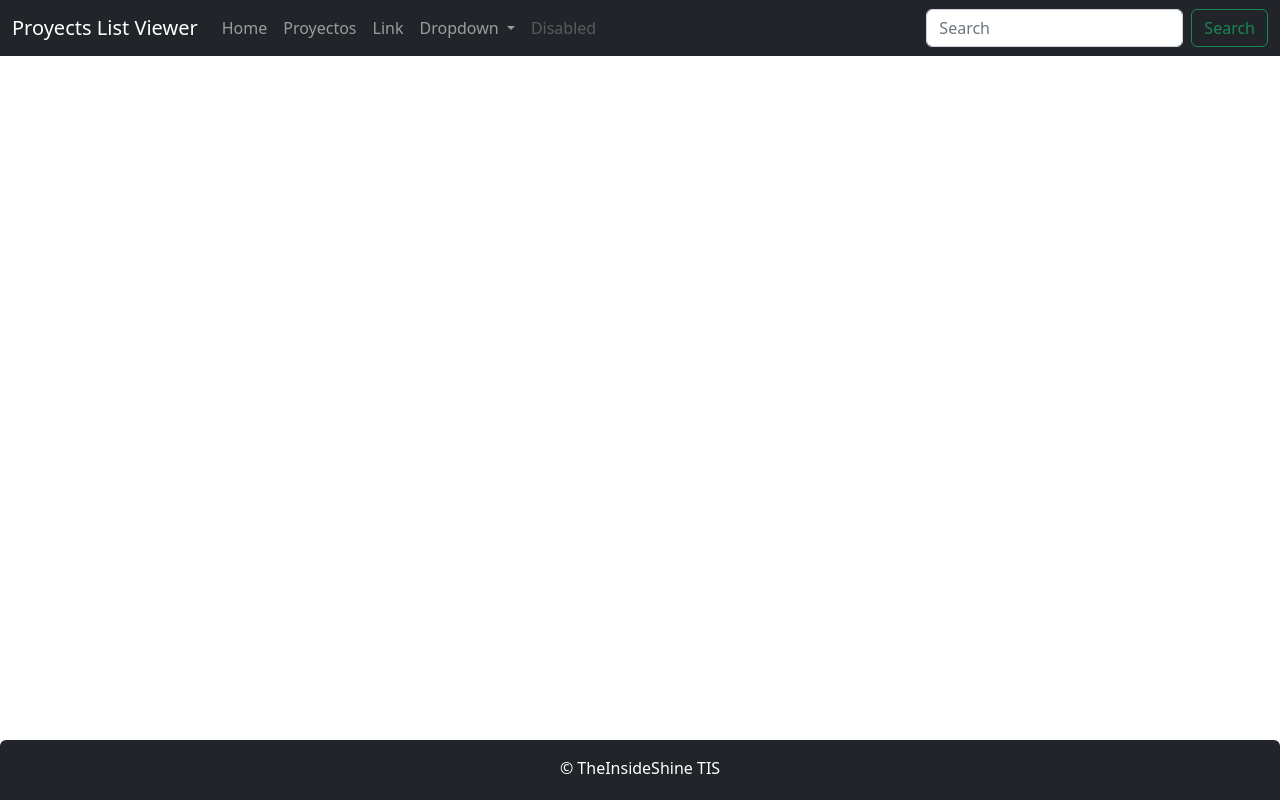
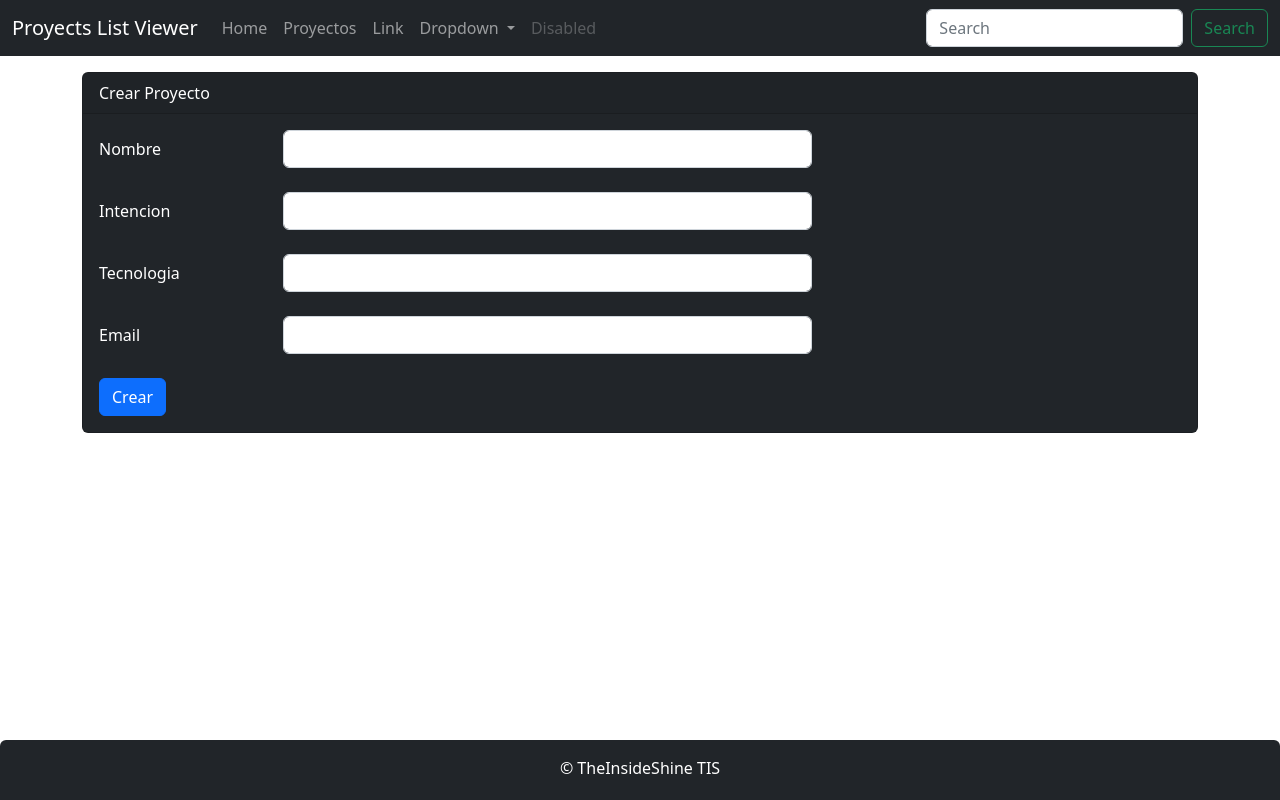
Before and after one commit to theinsideshine/angular-proyectsapp, an Angular app: page /proyects/form/1 in a window 1280 px wide. Before the commit this address led to /. Built offline with nearby package versions, Linux system fonts and the light colour scheme; no server answers.

Commit message:
Crud en angular

```diff
--- a/package.json
+++ b/package.json
@@ -19,6 +19,7 @@
     "@angular/platform-browser-dynamic": "^14.0.0",
     "@angular/router": "^14.0.0",
     "rxjs": "~7.5.0",
+    "sweetalert2": "^7.26.9",
     "tslib": "^2.3.0",
     "zone.js": "~0.11.4"
   },
--- a/src/app/app.component.html
+++ b/src/app/app.component.html
@@ -1,5 +1,5 @@
 <app-header></app-header>
-<div class="container my-3">
+<div class="container my-3 pb-3">
 
   <router-outlet></router-outlet>
 </div>
--- /dev/null
+++ b/src/app/proyects/form.component.html
@@ -0,0 +1,54 @@
+<div class="card bg-dark text-white">
+    <div class="card-header">{{ tittle }}</div>
+    <div class="card-body">
+
+      <form>
+        <div class="form-group row">
+          <label for="nombre" class="col-form-label col-sm-2">Nombre</label>
+          <div class="col-sm-6">
+            <input type="text"  class="form-control" [(ngModel)]="proyect.name" name="name">
+          </div>
+        </div>
+
+        <br>
+
+        <div class="form-group row">
+          <label for="apellido" class="col-form-label col-sm-2">Intencion</label>
+          <div class="col-sm-6">
+            <input type="text" class="form-control" [(ngModel)]="proyect.intention" name="intention">
+          </div>
+        </div>
+
+        <br>
+
+        <div class="form-group row">
+            <label for="apellido" class="col-form-label col-sm-2">Tecnologia</label>
+            <div class="col-sm-6">
+              <input type="text" class="form-control" [(ngModel)]="proyect.technology" name="technology">
+            </div>
+        </div>
+
+        <br>
+
+        <div class="form-group row">
+          <label for="email" class="col-form-label col-sm-2">Email</label>
+          <div class="col-sm-6">
+            <input type="text" class="form-control" [(ngModel)]="proyect.email" name="email">
+          </div>
+        </div>
+
+        <br>
+
+        <div class="form-group row">
+          <div class="col-sm-6">
+            <button class="btn btn-primary" role="button" (click)='create()' *ngIf="!proyect.id else elseBlock">Crear</button>
+
+            <ng-template #elseBlock>
+              <button class="btn btn-primary" role="button" (click)='update()'>Editar</button>
+            </ng-template>
+          </div>
+        </div>
+      </form>
+
+    </div>
+  </div>
--- /dev/null
+++ b/src/app/proyects/form.component.ts
@@ -0,0 +1,58 @@
+import { Component, OnInit } from '@angular/core';
+
+
+import { Router, ActivatedRoute } from '@angular/router';
+import swal from 'sweetalert2'
+
+import { Proyect } from './proyect';
+import { ProyectService } from './proyect.service';
+
+@Component({
+  selector: 'app-form',
+  templateUrl: 'form.component.html'
+
+})
+export class FormComponent implements OnInit {
+
+  public proyect: Proyect = new Proyect();
+  public tittle:string = "Crear Proyecto";
+
+  constructor(private proyectService: ProyectService,
+    private router: Router,private activatedRoute: ActivatedRoute) { }
+
+  ngOnInit(): void {
+    this.loadProyect()
+
+  }
+
+  loadProyect(): void{
+
+    this.activatedRoute.params.subscribe(params => {
+      let id = params['id']
+
+      if(id){
+        this.proyectService.getProyect(id).subscribe( (proyect) => this.proyect = proyect)
+
+      }
+    })
+  }
+
+  public create():void {
+    this.proyectService.create(this.proyect)
+    .subscribe( proyect => {
+      this.router.navigate(['/proyects'])
+      swal('Nuevo proyecto', `Proyecto ${proyect.name} creado con éxito!`, 'success')
+    }
+    );
+  }
+
+  update():void{
+    this.proyectService.update(this.proyect)
+    .subscribe( proyect => {
+      this.router.navigate(['/proyects'])
+      swal('Proyecto Actualizado', `Proyecto ${proyect.name} actualizado con éxito!`, 'success')
+    }
+
+    )
+  }
+}
--- a/src/app/proyects/proyect.service.ts
+++ b/src/app/proyects/proyect.service.ts
@@ -2,12 +2,16 @@ import { Injectable } from '@angular/core';
 //import { PROYECTS } from './proyects.json';
 import { Proyect } from './proyect';
 import { Observable, of } from 'rxjs';
-import { HttpClient, HttpClientModule } from '@angular/common/http';
+import { HttpClient, HttpHeaders } from '@angular/common/http';
 import { map } from 'rxjs';
 
 @Injectable()
 export class ProyectService {
+
   private urlEndPoint:string = 'http://localhost:8080/api/proyects';
+
+  private httpHeaders = new HttpHeaders({ 'Content-Type': 'application/json' });
+
   constructor(private http: HttpClient) { }
 
 
@@ -16,4 +20,22 @@ export class ProyectService {
       map ( (response)=> response  as Proyect[])
     );
   }
+
+  create (proyect: Proyect ): Observable<Proyect> {
+    return this.http.post<Proyect>(this.urlEndPoint,proyect,{headers:this.httpHeaders})
+
+  }
+
+  getProyect(id: any): Observable<Proyect> {
+    return this.http.get<Proyect>(`${this.urlEndPoint}/${id}`)
+  }
+
+  update(proyect: Proyect): Observable<Proyect> {
+    return this.http.put<Proyect>(`${this.urlEndPoint}/${proyect.id}`, proyect, { headers: this.httpHeaders })
+  }
+
+  delete(id: number): Observable<Proyect> {
+    return this.http.delete<Proyect>(`${this.urlEndPoint}/${id}`, { headers: this.httpHeaders })
+  }
+
 }
--- a/src/app/proyects/proyects.component.html
+++ b/src/app/proyects/proyects.component.html
@@ -3,7 +3,16 @@
     <div class="card-body text-primary">
       <h5 class="card-title">Listado de proyectos</h5>
 
-      <table class="table table-bordered table-striped">
+      <div class="my-2 text-left">
+        <button class="btn btn-rounded btn-primary" type="button" [routerLink]="['/proyects/form']">
+          Crear Proyecto
+        </button>
+      </div>
+      <div *ngIf="proyects?.length==0" class="alert alert-info">
+        No hay registros en la base de datos
+      </div>
+
+      <table class="table table-bordered table-striped " *ngIf="proyects?.length>0">
         <thead>
           <tr>
             <th>id</th>
@@ -12,6 +21,8 @@
             <th>fecha</th>
             <th>tecnologia</th>
             <th>email</th>
+            <th>editar</th>
+            <th>eliminar</th>
           </tr>
         </thead>
         <tbody>
@@ -22,6 +33,12 @@
             <td>{{ proyect.createAt }}</td>
             <td>{{ proyect.technology }}</td>
             <td>{{ proyect.email }}</td>
+            <td>
+              <button type="button" name="editar" [routerLink]="['/proyects/form', proyect.id]" class="btn btn-primary btn-sm">editar</button>
+            </td>
+            <td>
+            <button type="button" name="eliminar" (click)='delete(proyect)' class="btn btn-danger btn-sm">eliminar</button>
+          </td>
           </tr>
         </tbody>
       </table>
--- a/src/app/proyects/proyects.component.ts
+++ b/src/app/proyects/proyects.component.ts
@@ -1,6 +1,8 @@
 import { Component, OnInit } from '@angular/core';
 import { Proyect } from './proyect';
 import { ProyectService } from './proyect.service';
+
+import swal from 'sweetalert2'
 
 
 @Component({
@@ -15,12 +17,44 @@ export class ProyectsComponent implements OnInit {
 
   constructor(private proyectService: ProyectService) {
 
+
+  }
+
+  ngOnInit(): void {
     this.proyectService.getProyects().subscribe(
       proyects => this.proyects = proyects
    );
   }
+  delete(proyect: Proyect): void {
+    swal({
+      title: 'Está seguro?',
+      text: `¿Seguro que desea eliminar al cliente ${proyect.name} ?`,
+      type: 'warning',
+      showCancelButton: true,
+      confirmButtonColor: '#3085d6',
+      cancelButtonColor: '#d33',
+      confirmButtonText: 'Si, eliminar!',
+      cancelButtonText: 'No, cancelar!',
+      confirmButtonClass: 'btn btn-success',
+      cancelButtonClass: 'btn btn-danger',
+      buttonsStyling: false,
+      reverseButtons: true
+    }).then((result) => {
+      if (result.value) {
 
-  ngOnInit(): void {
+        this.proyectService.delete(proyect.id).subscribe(
+          response => {
+            this.proyects = this.proyects.filter(cli => cli !== proyect)
+            swal(
+              'Cliente Eliminado!',
+              `Cliente ${proyect.name} eliminado con éxito.`,
+              'success'
+            )
+          }
+        )
+
+      }
+    })
   }
 
 }
--- a/src/styles.css
+++ b/src/styles.css
@@ -1 +1,10 @@
 /* You can add global styles to this file, and also import other style files */
+
+html{
+    position: relative;
+    min-height: 100%;
+}
+
+body {
+    margin-bottom: 60px ;
+}
```
Also changed, not shown: src/app/app.module.ts (+9 -2 lines), 1 other file (tests, documents, lock files or other folders).
